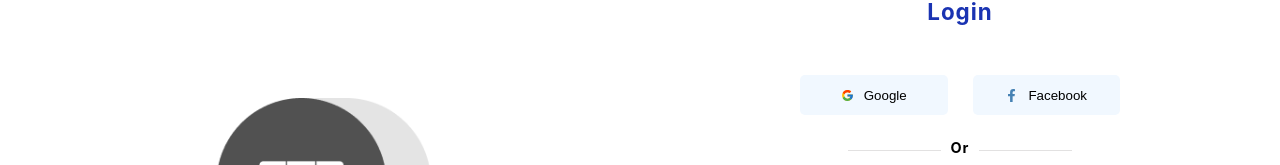
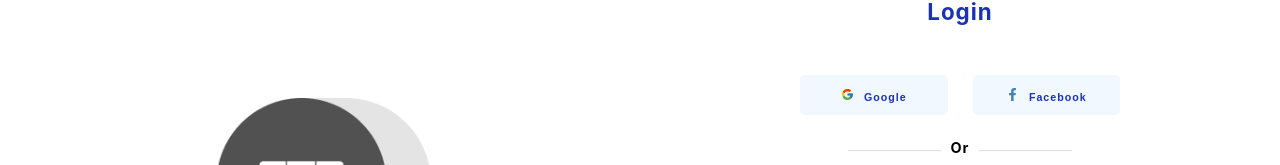
Before and after one commit to FinallNg/finall_frontend, a React (Create React App) app: page /login in a window 1280 px wide. Shown: the part 196-361 px from the top of the page. Built offline with nearby package versions, Linux system fonts and the light colour scheme.

Commit message:
login social networ link

```diff
--- a/src/Components/Login/Login.css
+++ b/src/Components/Login/Login.css
@@ -68,7 +68,12 @@
   background-color:#F1F8FF ;
 }
 
-.google-icon, .facebook-icon {
+.button-class button a {
+  color: #1A33B2;
+  font-size: 80%;
+}
+
+.google-icon , .facebook-icon {
   font-size:13px;
   margin-right: 10px;
   font-family: 'Open Sans', sans-serif;
--- a/src/Components/Login/Login.js
+++ b/src/Components/Login/Login.js
@@ -37,8 +37,8 @@ function Login(props){
         <div className='login-content-box'>
           <h2 className='login-head'>Login</h2>
           <div className='button-class'>
-            <button><FcGoogle className='google-icon'></FcGoogle>Google</button>
-            <button><FaFacebookF className='facebook-icon'></FaFacebookF>Facebook</button>
+            <button><a href='' target='_blank'><FcGoogle className='google-icon'></FcGoogle>Google</a></button>
+            <button><a href='' target='_blank'><FaFacebookF className='facebook-icon'></FaFacebookF>Facebook</a></button>
           </div>
           <div className="login-line">
             <div></div>
```
